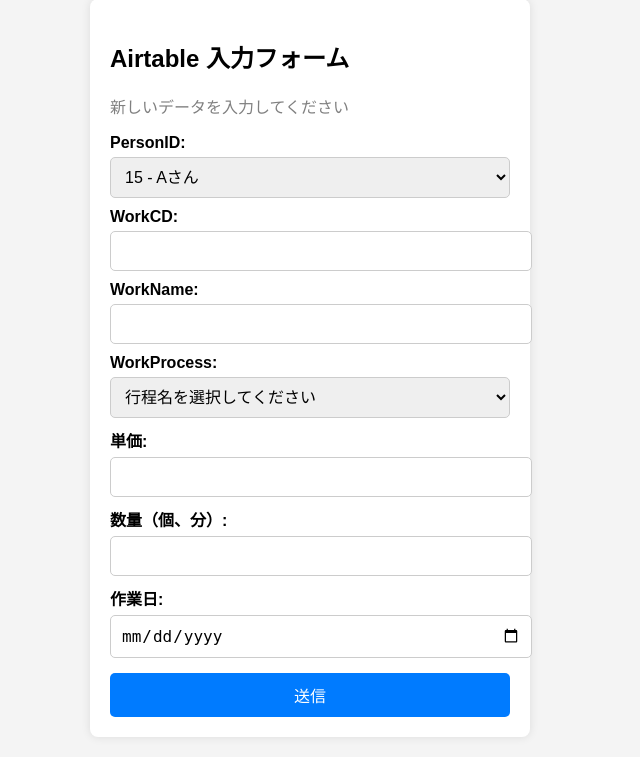
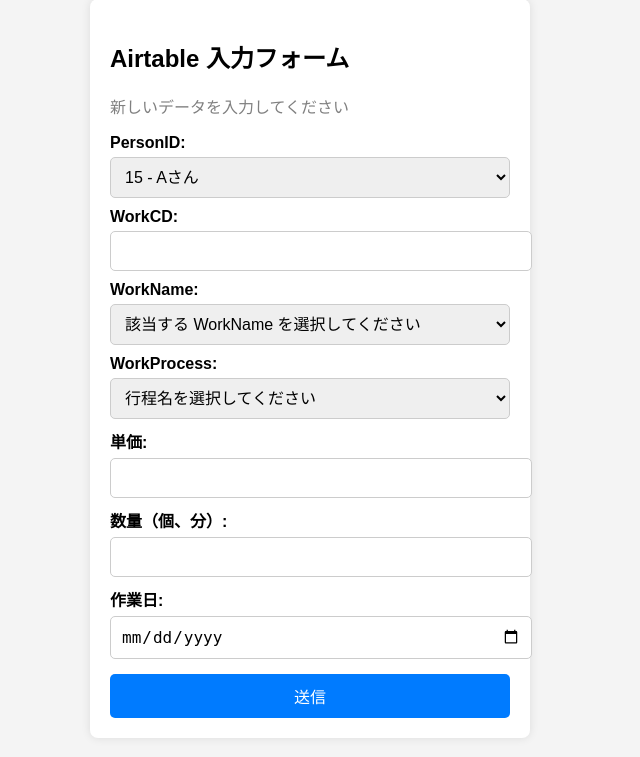
Before and after one commit to masanorimiyamoto-cloud/AirtableFlaskNew, a Flask app: page / in a window 1280 px wide. Shown: the part 29-786 px from the top of the page, without its empty margins (330-970 px from the left). Run offline with Flask 3, Linux system fonts and the light colour scheme; data that the repository does not hold is empty.

Commit message:
BookName

```diff
--- a/app.py
+++ b/app.py
@@ -9,10 +9,10 @@
 app.secret_key = "supersecretkey"
 
 # ✅ **Google Sheets 設定**
-SERVICE_ACCOUNT_FILE = "configGooglesheet.json"  # Render の Secret File に保存済み
-#SERVICE_ACCOUNT_FILE = r"C:\Users\user\OneDrive\SKY\pythonproject2025130\avid-keel-449310-n4-371c2abfe6fc.json"
+#SERVICE_ACCOUNT_FILE = "configGooglesheet.json"  # Render の Secret File に保存済み
+SERVICE_ACCOUNT_FILE = r"C:\Users\user\OneDrive\SKY\pythonproject2025130\avid-keel-449310-n4-371c2abfe6fc.json"
 SPREADSHEET_NAME = "AirtableTest129"
-WORKSHEET_NAME = "wsTableCD"
+WORKSHEET_NAME = "wsTableCD"  # ここに BookName フィールドも含む
 
 # **Google Sheets API 認証**
 scope = ["https://spreadsheets.google.com/feeds", "https://www.googleapis.com/auth/drive"]
@@ -49,8 +49,8 @@
 # ID のリスト（選択用）
 PERSON_ID_LIST = list(PERSON_ID_DICT.keys())
 
-
 # **キャッシュ用の辞書**
+# workcord_dict は、キーが文字列の WorkCord、値が {workname, bookname} の辞書のリストとなる
 workcord_dict = {}
 
 def load_workcord_data():
@@ -59,41 +59,43 @@
 
     try:
         sheet = client.open(SPREADSHEET_NAME).worksheet(WORKSHEET_NAME)
-
-        # **すべてのデータを取得（辞書形式）**
+        # シート内すべてのデータを取得（各行は辞書）
         records = sheet.get_all_records()
-
-        # **辞書にデータを格納**
         for row in records:
-            workcord = str(row.get("WorkCord"))  # WorkCD を文字列に変換
-            workname = row.get("WorkName")  # WorkName
+            workcord = str(row.get("WorkCord", "")).strip()
+            workname = str(row.get("WorkName", "")).strip()
+            bookname = str(row.get("BookName", "")).strip()
             if workcord and workname:
-                workcord_dict[workcord] = workname
-
-        print(f"✅ Google Sheets から {len(workcord_dict)} 件の WorkCD をロードしました！0209.19")
-
+                if workcord not in workcord_dict:
+                    workcord_dict[workcord] = []
+                workcord_dict[workcord].append({"workname": workname, "bookname": bookname})
+        total_records = sum(len(lst) for lst in workcord_dict.values())
+        print(f"✅ Google Sheets から {total_records} 件の WorkCD/WorkName/BookName レコードをロードしました！")
     except Exception as e:
         print(f"⚠ Google Sheets のデータ取得に失敗: {e}")
 
-
-# **アプリ起動時にデータをロード**
-#load_workcord_data()
-
 # -------------------------------
-# ✅ **WorkCD に対応する WorkName を取得する API**
+# ✅ **WorkCD に対応する WorkName/BookName の選択肢を取得する API**
 @app.route("/get_workname", methods=["GET"])
 def get_workname():
     workcd = request.args.get("workcd", "").strip()
     if not workcd.isdigit():
-        return jsonify({"workname": "", "error": "⚠ WorkCD は数値で入力してください！"})
+        return jsonify({"options": [], "error": "⚠ WorkCD は数値で入力してください！"})
 
-    # **辞書から即時取得**
-    workname = workcord_dict.get(workcd)
-    if not workname:
-        return jsonify({"workname": "", "error": ""})  # **メッセージを非表示に**
+    records = workcord_dict.get(workcd, [])
+    if not records:
+        return jsonify({"options": [], "error": ""})
 
-    return jsonify({"workname": workname, "error": ""})
-
+    options = []
+    # 各レコードについて option を作成
+    for rec in records:
+        workname = rec.get("workname", "")
+        bookname = rec.get("bookname", "")
+        # value: 識別のために "WorkName||BookName" とする
+        value = f"{workname}||{bookname}"
+        display = f"{workname} ({bookname})" if bookname else workname
+        options.append({"value": value, "display": display})
+    return jsonify({"options": options, "error": ""})
 
 # -------------------------------
 # **TableWorkProcess のデータを取得**
@@ -128,32 +130,32 @@
     if not workprocess:
         return jsonify({"error": "WorkProcess が指定されていません"}), 400
 
-    #print(f"🔍 WorkProcess 取得リクエスト: {workprocess}")  # デバッグログ
-
     params = {"filterByFormula": f"{{WorkProcess}}='{workprocess}'"}
     response = requests.get(WORK_PROCESS_URL, headers=HEADERS, params=params)
 
     if response.status_code != 200:
-        print(f"⚠ エラー: {response.status_code}, {response.text}")  # デバッグ
+        print(f"⚠ エラー: {response.status_code}, {response.text}")
         return jsonify({"error": "データ取得エラー"}), 500
 
     data = response.json()
     records = data.get("records", [])
 
     if not records:
-        print("⚠ 該当する WorkProcess が見つかりません")  # デバッグ
+        print("⚠ 該当する WorkProcess が見つかりません")
         return jsonify({"error": "該当する WorkProcess が見つかりません"}), 404
 
     unitprice = records[0]["fields"].get("UnitPrice", "不明")
-    print(f"✅ UnitPrice: {unitprice}")  # デバッグ
+    print(f"✅ UnitPrice: {unitprice}")
     return jsonify({"unitprice": unitprice})
 
+# -------------------------------
 # **Airtable へのデータ送信**
-def send_record_to_destination(dest_url, workcord, workname, workoutput, workprocess, unitprice, workday):
+def send_record_to_destination(dest_url, workcord, workname, bookname, workoutput, workprocess, unitprice, workday):
     data = {
         "fields": {
             "WorkCord": int(workcord),
             "WorkName": str(workname),
+            "BookName": str(bookname),
             "WorkOutput": int(workoutput),
             "WorkProcess": str(workprocess),
             "UnitPrice": float(unitprice),
@@ -170,10 +172,8 @@
 # -------------------------------
 # **Flask のルート**
 @app.route("/", methods=["GET", "POST"])
-
 def index():
-
-    load_workcord_data()  # ✅ ここで最新データを取得するようにする
+    load_workcord_data()  # リクエスト毎に最新のデータをロード
     workprocess_list, unitprice_dict, error = get_workprocess_data()
     if error:
         flash(error, "error")
@@ -202,26 +202,33 @@
             flash("⚠ すべてのフィールドを入力してください！", "error")
             return redirect(url_for("index"))
 
+        # フォームから選択された workname の値は "WorkName||BookName" の形式
+        selected_option = request.form.get("workname", "").strip()
+        if not selected_option:
+            flash("⚠ 該当する WorkName の選択が必要です！", "error")
+            return redirect(url_for("index"))
+        try:
+            workname, bookname = selected_option.split("||")
+        except ValueError:
+            flash("⚠ WorkName の選択値に不正な形式が含まれています。", "error")
+            return redirect(url_for("index"))
+
         dest_table = f"TablePersonID_{selected_personid}"
         dest_url = f"https://api.airtable.com/v0/{AIRTABLE_BASE_ID}/{dest_table}"
 
-        workname = workcord_dict.get(workcd)
-        if not workname:
-            flash(f"⚠ WorkCD {workcd} のデータが見つかりません。", "error")
-            return redirect(url_for("index"))
-
+        # Airtable 送信用に単価を取得
         unitprice = unitprice_dict.get(workprocess, 0)
-        status_code, response_text = send_record_to_destination(dest_url, workcd, workname, workoutput, workprocess, unitprice, workday)
-
+        status_code, response_text = send_record_to_destination(
+            dest_url, workcd, workname, bookname, workoutput, workprocess, unitprice, workday
+        )
         flash(response_text, "success" if status_code == 200 else "error")
         return redirect(url_for("index"))
 
     return render_template("index.html",
                            workprocess_list=workprocess_list,
                            personid_list=PERSON_ID_LIST,
-                           personid_dict=PERSON_ID_DICT,  # PersonID の辞書を追加
+                           personid_dict=PERSON_ID_DICT,
                            selected_personid=selected_personid)
-
 
 if __name__ == "__main__":
     port = int(os.environ.get("PORT", 10000))
--- a/templates/index.html
+++ b/templates/index.html
@@ -64,7 +64,7 @@
 </head>
 <body>
     <div class="container">
-        <h2>Airtable 入力フォーム </h2>
+        <h2>Airtable 入力フォーム</h2>
         {% with messages = get_flashed_messages(with_categories=true) %}
             {% if messages %}
                 <div id="flash-message">
@@ -81,9 +81,9 @@
             <label for="personid">PersonID:</label>
             <select id="personid" name="personid" required>
                 {% for id, name in personid_dict.items() %}
-                   <option value="{{ id }}" {% if id == selected_personid %}selected{% endif %}>
-                   {{ id }} - {{ name }}
-                  </option>
+                    <option value="{{ id }}" {% if id|string == selected_personid|string %}selected{% endif %}>
+                        {{ id }} - {{ name }}
+                    </option>
                 {% endfor %}
             </select>
 
@@ -91,7 +91,10 @@
             <input type="text" id="workcd" name="workcd" required>
 
             <label for="workname">WorkName:</label>
-            <input type="text" id="workname" name="workname" readonly>
+            <!-- 入力された WorkCD に応じた選択肢を表示するため select 要素に変更 -->
+            <select id="workname" name="workname" required>
+                <option value="">該当する WorkName を選択してください</option>
+            </select>
 
             <label for="workprocess">WorkProcess:</label>
             <select id="workprocess" name="workprocess" required>
@@ -117,10 +120,11 @@
     <script>
     document.addEventListener("DOMContentLoaded", function () {
         const workcdInput = document.getElementById("workcd");
-        const worknameInput = document.getElementById("workname");
+        const worknameSelect = document.getElementById("workname");
         const workprocessSelect = document.getElementById("workprocess");
         const unitpriceInput = document.getElementById("unitprice");
 
+        // WorkCD 入力欄で Enter キーが押された際に該当する WorkName 選択肢を取得
         workcdInput.addEventListener("keypress", function (event) {
             if (event.key === "Enter") {
                 event.preventDefault();
@@ -128,6 +132,7 @@
             }
         });
 
+        // WorkProcess 選択時に単価を取得
         workprocessSelect.addEventListener("change", function () {
             fetchUnitPrice();
         });
@@ -135,18 +140,32 @@
         function fetchWorkName() {
             const workcd = workcdInput.value.trim();
             if (workcd === "") {
-                worknameInput.value = "";
+                worknameSelect.innerHTML = '<option value="">該当する WorkName を選択してください</option>';
                 return;
             }
             fetch(`/get_workname?workcd=${workcd}`)
                 .then(response => response.json())
                 .then(data => {
+                    worknameSelect.innerHTML = '';
                     if (data.error) {
                         alert(data.error);
-                        worknameInput.value = "";
-                    } else {
-                        worknameInput.value = data.workname;
+                        worknameSelect.innerHTML = '<option value="">該当する WorkName を選択してください</option>';
+                        return;
                     }
+                    if (data.options.length === 0) {
+                        worknameSelect.innerHTML = '<option value="">該当する WorkName が見つかりません</option>';
+                        return;
+                    }
+                    let defaultOption = document.createElement("option");
+                    defaultOption.value = "";
+                    defaultOption.textContent = "該当する WorkName を選択してください";
+                    worknameSelect.appendChild(defaultOption);
+                    data.options.forEach(option => {
+                        let opt = document.createElement("option");
+                        opt.value = option.value;  // "WorkName||BookName" 形式
+                        opt.textContent = option.display;  // 表示例: "作業名 (書籍名)"
+                        worknameSelect.appendChild(opt);
+                    });
                 })
                 .catch(error => console.error("エラー:", error));
         }
```
